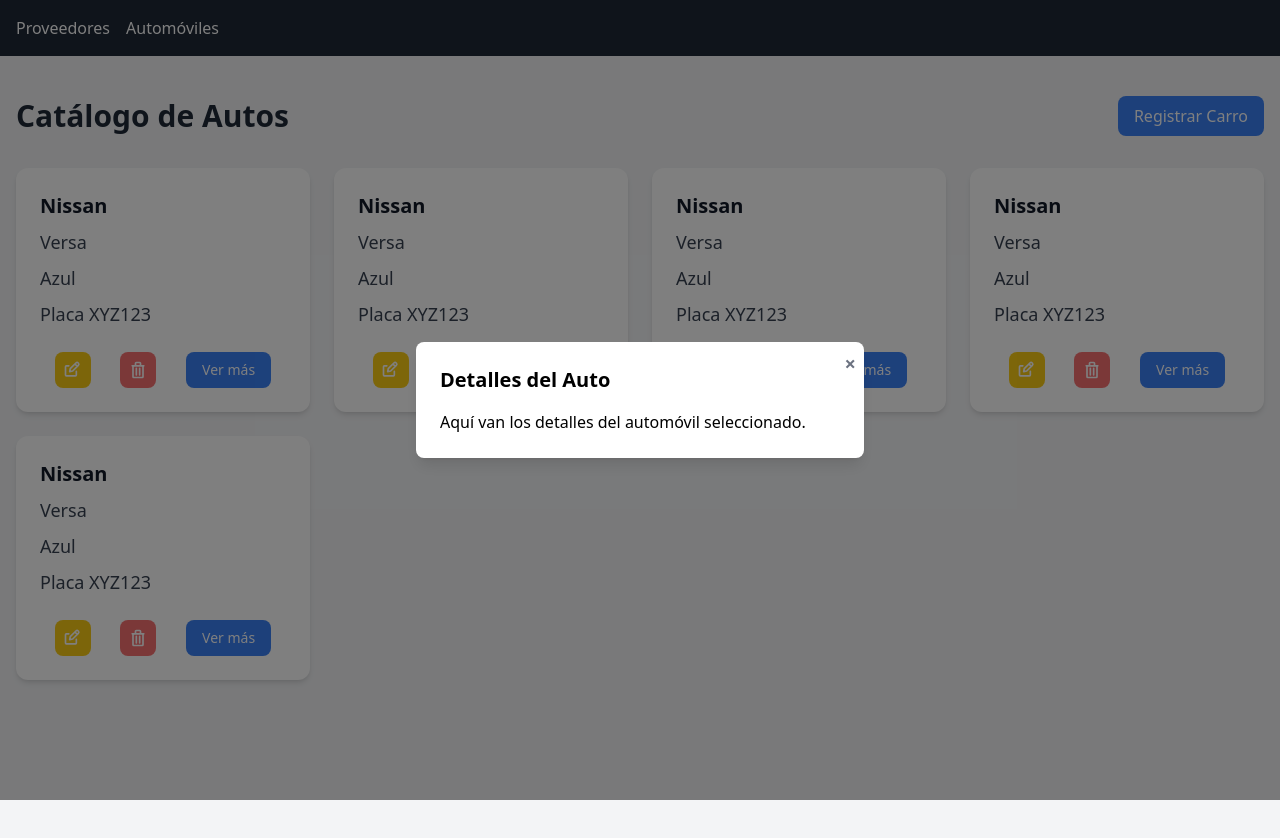
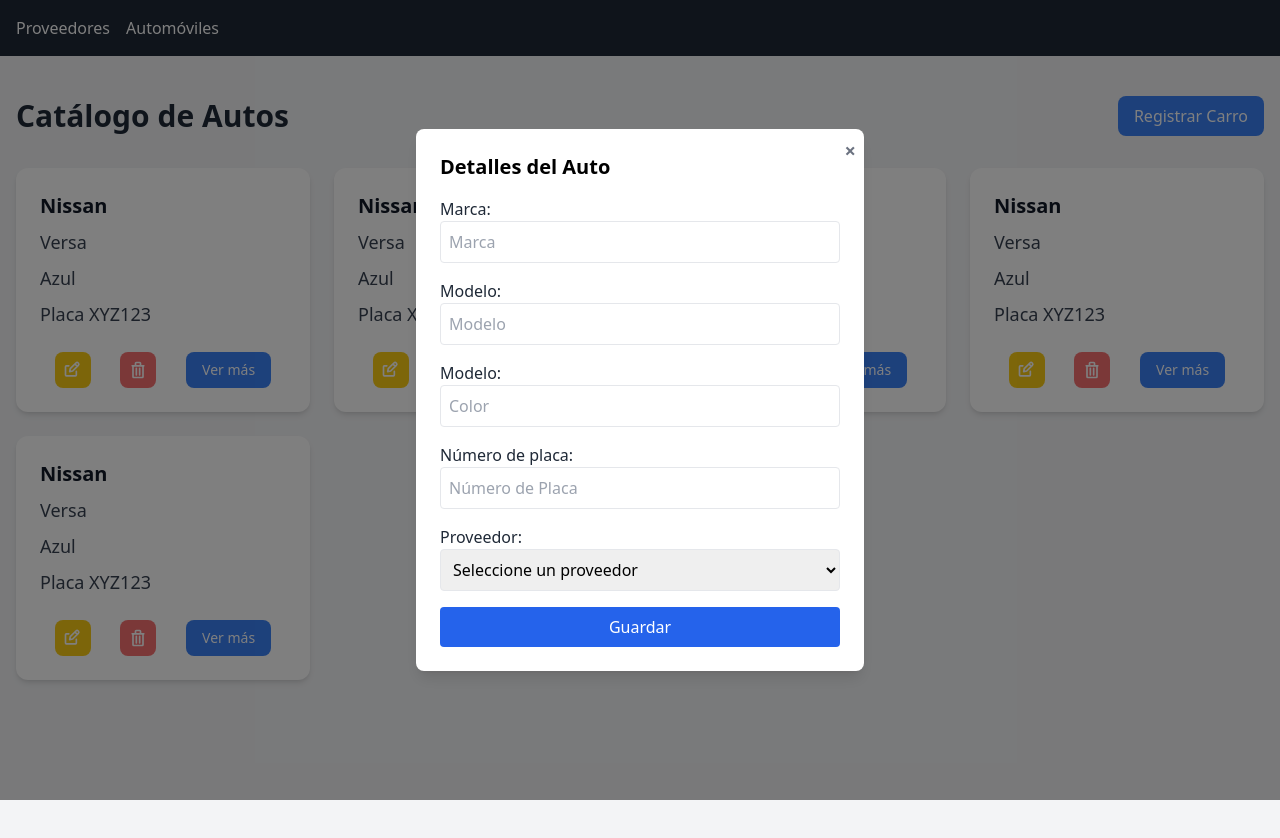
Before and after one commit to AlexMillanG/U2_01_PracticaGIT_E4, a React (Vite) app in the folder cliente/: page /cars in a window 1280 px wide. Both pictures are taken after a click on the button "Registrar Carro". Shown: the top 838 px of the page. Built offline with nearby package versions, Linux system fonts and the light colour scheme.

Commit message:
Added car register form complete

```diff
--- a/cliente/src/pages/cars/Cars.jsx
+++ b/cliente/src/pages/cars/Cars.jsx
@@ -1,18 +1,51 @@
-import React, { useState } from 'react'
+import React, { useEffect, useState } from 'react'
 import { CarCard } from './CarCard'
 import Modal from '../../components/Modal';
 
 export const Cars = () => {
-    const [modalOpen, setModalOpen] = useState(false);
+  const [modalOpen, setModalOpen] = useState(false);
+  // const [proveedores, setProveedores] = useState([]);
+  const proveedores = [
+    { id: '1', nombre: 'Proveedor A' },
+    { id: '2', nombre: 'Proveedor B' },
+    { id: '3', nombre: 'Proveedor C' },
+  ];
+
+  const [formData, setFormData] = useState({
+    marca: '',
+    modelo: '',
+    color: '',
+    numeroPlaca: '',
+    idProveedor: '',
+  });
+
+  useEffect(() => {
+    // fetch('http://localhost:8080/api/proveedores')
+    //   .then(res => res.json())
+    //   .then(data => setProveedores(data))
+    //   .catch(err => console.error('Error al obtener proveedores:', err));
+  }, []);
+
+  const handleChange = (e) => {
+    const { name, value } = e.target;
+    setFormData(prev => ({ ...prev, [name]: value }));
+  };
+
+  const handleSubmit = (e) => {
+    e.preventDefault();
+    console.log(formData);
+    setModalOpen(false);
+  };
 
   return (
     <div className="min-h-screen bg-gray-100 py-10 px-4">
       <div className='flex items-center justify-between mb-8'>
-        <h2 className="text-3xl font-bold text-center  text-gray-800">Catálogo de Autos</h2>
+        <h2 className="text-3xl font-bold text-center text-gray-800">Catálogo de Autos</h2>
         <button onClick={() => setModalOpen(true)} className='py-2 px-4 bg-blue-500 rounded-lg text-white hover:bg-blue-600'>
           Registrar Carro
         </button>
       </div>
+
       <div className="grid grid-cols-1 sm:grid-cols-2 md:grid-cols-3 lg:grid-cols-4 gap-6">
         <CarCard />
         <CarCard />
@@ -20,13 +53,93 @@
         <CarCard />
         <CarCard />
       </div>
+
       <Modal
         isOpen={modalOpen}
         onClose={() => setModalOpen(false)}
         title="Detalles del Auto"
       >
-        <p>Aquí van los detalles del automóvil seleccionado.</p>
+        <form onSubmit={handleSubmit} className="space-y-4">
+          <div>
+            <label htmlFor="marca" className='text-gray-800'>Marca:</label>
+            <input
+              type="text"
+              name="marca"
+              placeholder="Marca"
+              value={formData.marca}
+              onChange={handleChange}
+              className="w-full p-2 border rounded"
+              required
+            />
+          </div>
+          <div>
+            <label htmlFor="modelo" className='text-gray-800'>Modelo:</label>
+            <input
+              type="text"
+              name="modelo"
+              placeholder="Modelo"
+              value={formData.modelo}
+              onChange={handleChange}
+              className="w-full p-2 border rounded"
+              required
+            />
+          </div>
+
+          <div>
+            <label htmlFor="color" className='text-gray-800'>Modelo:</label>
+            <input
+              type="text"
+              name="color"
+              placeholder="Color"
+              value={formData.color}
+              onChange={handleChange}
+              className="w-full p-2 border rounded"
+              required
+            />
+          </div>
+
+          <div>
+            <label htmlFor="numeroPlaca" className='text-gray-800'>Número de placa:</label>
+
+            <input
+              type="text"
+              name="numeroPlaca"
+              placeholder="Número de Placa"
+              value={formData.numeroPlaca}
+              onChange={handleChange}
+              className="w-full p-2 border rounded"
+              required
+            />
+          </div>
+
+          <div>
+            <label htmlFor="idProveedor" className='text-gray-800'>Proveedor:</label>
+
+            <select
+              name="idProveedor"
+              value={formData.idProveedor}
+              onChange={handleChange}
+              className="w-full p-2 border rounded"
+              required
+            >
+              <option value="">Seleccione un proveedor</option>
+              {proveedores.map((prov) => (
+                <option key={prov.id} value={prov.id}>
+                  {prov.nombre}
+                </option>
+              ))}
+            </select>
+          </div>
+
+
+          <button
+            type="submit"
+            className="w-full bg-blue-600 text-white py-2 rounded hover:bg-blue-700"
+          >
+            Guardar
+          </button>
+        </form>
       </Modal>
     </div>
-  )
+  );
 }
```
